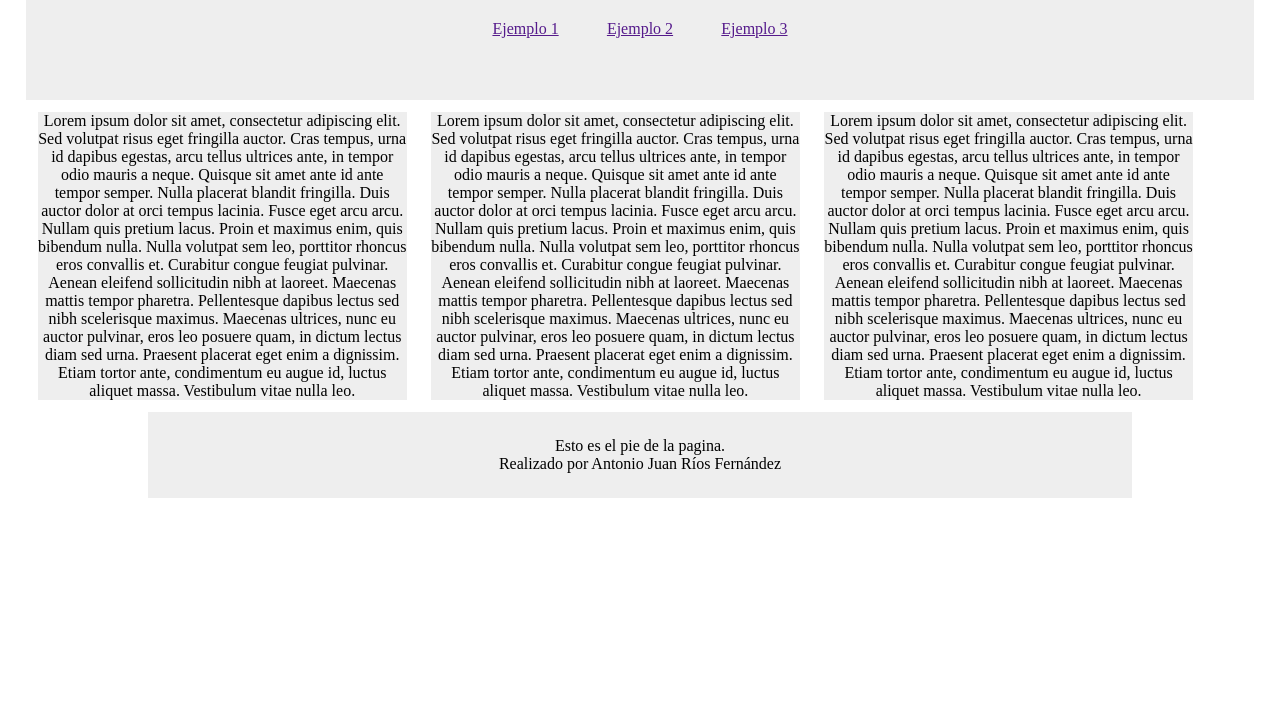
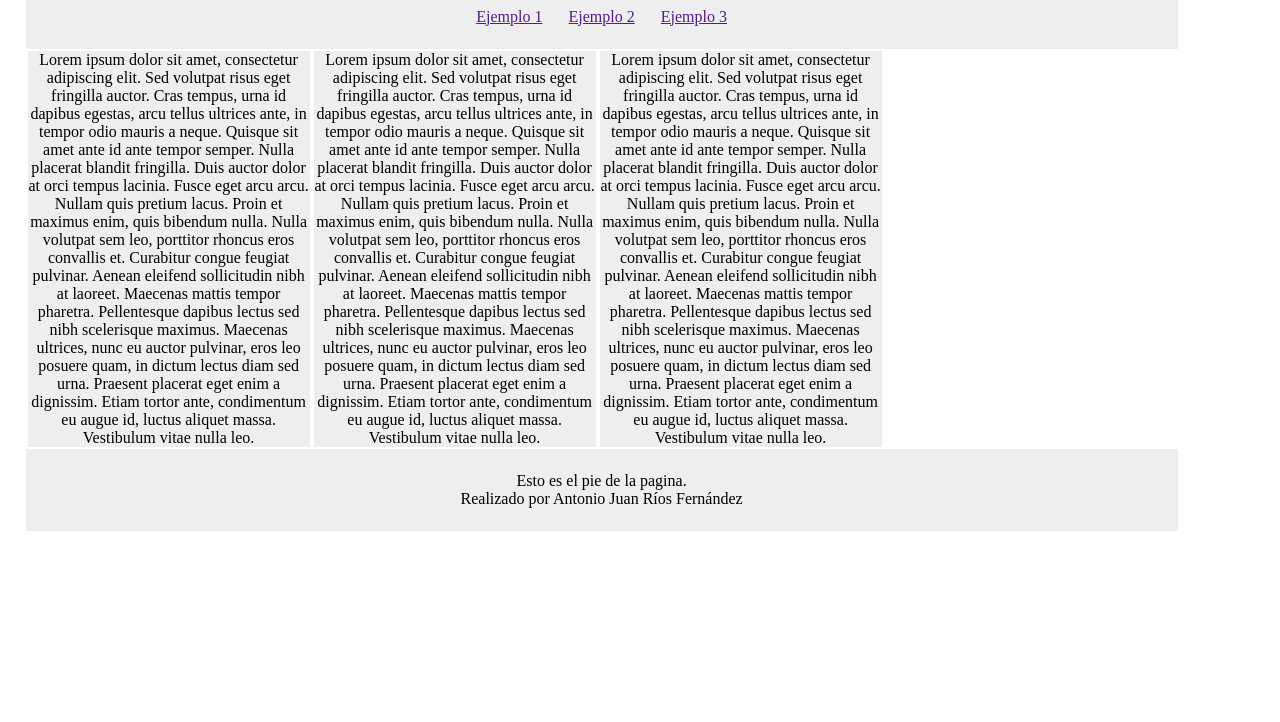
Before and after one commit to Ajuan08/Diseno-Act1_3, a plain HTML site: page index.html in a window 1280 px wide. Shown: the part 78-800 px from the top of the page. Drawn offline with Linux system fonts and the light colour scheme.

Commit message:
Ejemplo_Pagina_Hibrida

```diff
--- a/style.css
+++ b/style.css
@@ -3,42 +3,36 @@
     padding:0;
   }
   body {
-    width: 96%;
-    margin: 0 auto;
-    text-align: center;
+    margin: 2%;
+    width: 90%;
+    float: left;
 }
 
 #cabecera{
     background-color: #eee;
-    padding: 5%;
+    padding: 2%;
     text-align: center;
   }
-
-#contenido{
-    background-color: #eee;
-    padding: 5%;
-
-
-}
-.columna1, .columna2, .columna3{
-  background-color: #eee;
-  width: 30%;
-  margin: 1%;
-  text-align: center;
-  float: left;
-
-
-}
 
   #pie {
     background-color: #eee;
     padding: 2%;
-    margin: 10%;
-    clear:both;
+    clear: both;
     text-align: center;
   }
 
+#cuerpo {
+  padding: 1%;
+}
+.columna1, .columna2, .columna3{
+    background-color: #eee;
+    width: 282px;
+    float: left;
+    margin: 2px;
+    text-align: center;
+
+}
   li {
     display: inline;
-    padding: 2%;
+    padding: 1%;
   }
```
